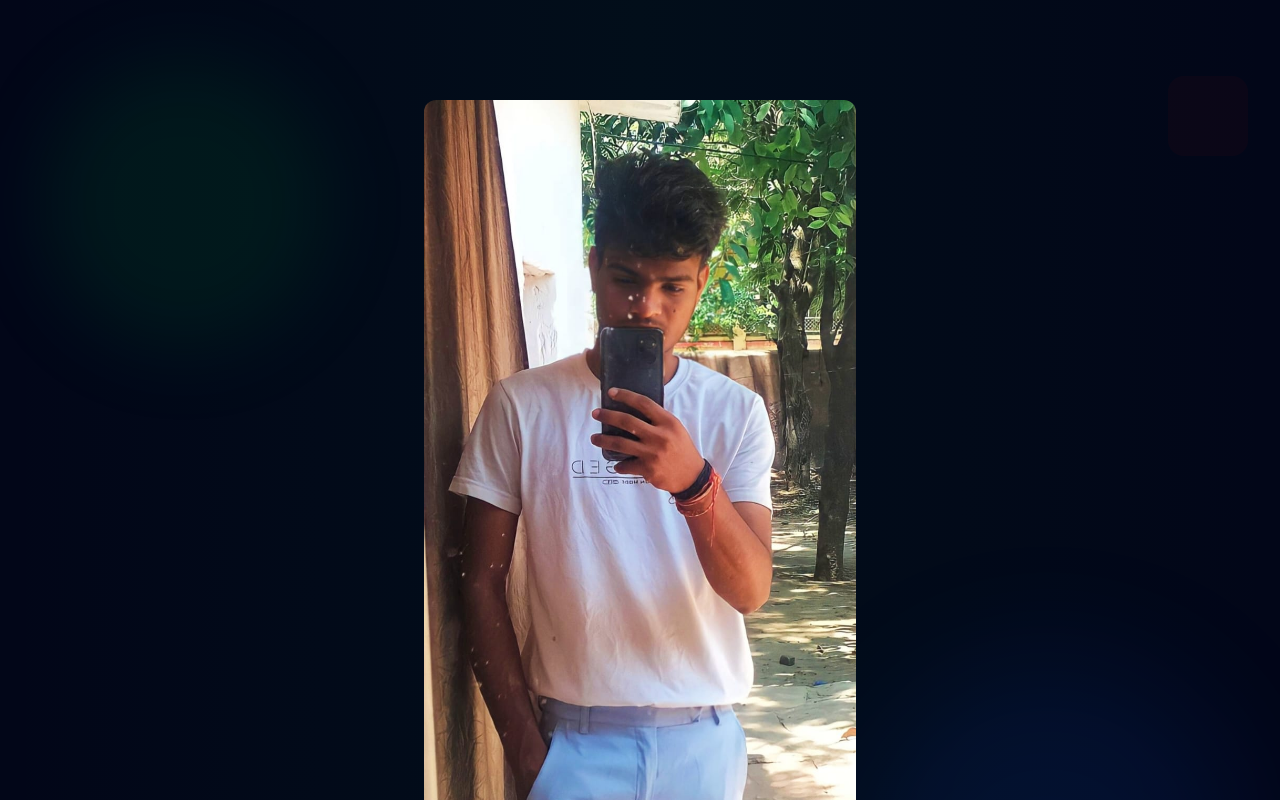
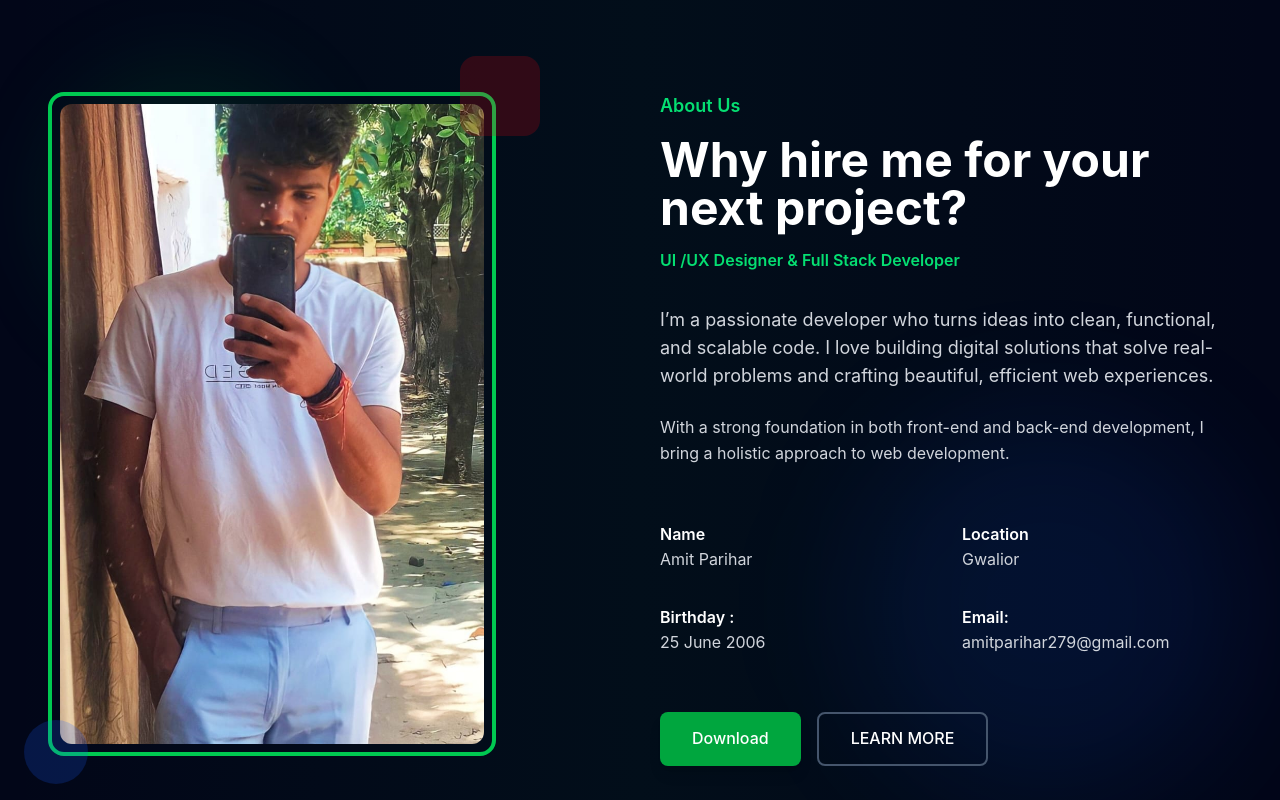
Before and after one commit to panditpavan44/Portfolio-website, a React (Vite) app in the folder portofilio-website/: page / in a window 1280 px wide. Shown: the part 900-1700 px from the top of the page. Built offline with nearby package versions, Linux system fonts and the light colour scheme.

Commit message:
complete about page with animation

```diff
--- a/portofilio-website/src/component/About.jsx
+++ b/portofilio-website/src/component/About.jsx
@@ -1,45 +1,158 @@
-import React from 'react'
-import amit8 from '../assets/amit8.jpeg';
+import React, { useEffect } from "react";
+import amit8 from "../assets/amit8.jpeg";
 
 function About() {
+  const [isVisible, setIsVisible] = React.useState(false);
+  useEffect(() => {
+    const observer = new IntersectionObserver(
+      ([entry]) => {
+        if (entry.intersectionRatio) {
+          setIsVisible(true);
+        }
+      },
+      { threshold: 0.3 }
+    );
+    const element = document.getElementById("about");
+    if (element) observer.observe(element);
+    return () => observer.disconnect();
+  }, []);
   return (
-   <section id='about' className='py-24 bg-slate-950 relative overflow-hidden'>
+    <section id="about" className="py-24 bg-slate-950 relative overflow-hidden">
       {/* Animated Background Elements */}
-        <div className='absolute inset-0'>
-            <div className="absolute top-20 left-10 w-72 h-72 bg-green-600/10 rounded-full blur-2xl">
+      <div className="absolute inset-0">
+        <div className="absolute top-20 left-10 w-72 h-72 bg-green-600/10 rounded-full blur-2xl"></div>
+        <div
+          className="absolute bottom-20 right-10 w-96 h-96 bg-blue-600/10 rounded-full
+            blur-3xl"
+        ></div>
+        <div
+          className="absolute top-1/2 left-1/2 transform -translate-x-1/2 -translate-y-1/2
+            w-full h-full bg-gradient-to-r from-transparent via-green-600/5 to-transparent"
+        ></div>
+      </div>
+      <div className="container mx-auto px-6 py-4">
+        <div className="container px-6 relative z-10">
+          <div className="flex flex-col md:flex-row items-center md:items-start justify-between gap-10">
+            {/* Left Image */}
+            <div
+              className={`relative w-full md:w-1/2 flex justify-center md:justify-start `}
+            >
+              <div className={`relative group w-full max-w-md `}>
+                <div
+                  className={`relative border-4 border-green-500 rounded-2xl p-2 group-hover:border-green-400 transition-all duration-300 ${
+                    isVisible
+                      ? "opacity-100 translate-x-0"
+                      : "opacity-0 -translate-x-10"
+                  }`}
+                >
+                  <img
+                    src={amit8}
+                    alt="photo"
+                    className="w-full rounded-xl transition-all duration-500 group-hover:scale-105 h-160 object-cover"
+                  />
+                  <div className="absolute inset-2 bg-gradient-to-tr from-green-600/10 to-transparent rounded-xl opacity-0 group-hover:opacity-100 transition-all duration-500"></div>
 
+                  {/* Floating Decoration */}
+                  <div className="absolute -top-10 -right-12 w-20 h-20 bg-red-600 rounded-2xl opacity-20"></div>
+                  <div className="absolute -bottom-8 -left-7 w-16 h-16 bg-blue-600 rounded-full opacity-20"></div>
                 </div>
-            <div className='absolute bottom-20 right-10 w-96 h-96 bg-blue-600/10 rounded-full
-            blur-3xl'></div>
-            <div className="absolute top-1/2 left-1/2 transform -translate-x-1/2 -translate-y-1/2
-            w-full h-full bg-gradient-to-r from-transparent via-green-600/5 to-transparent"></div>
               </div>
-        <div className='container mx-auto px-6 py-4'>
-            <div className="container px-6 relative z-10">
-                <div className="grid lg:grid-col-2 gap-16 items-space">
-                    {/* Left image */}
-                    <div className={`relative transition-all duration-1000`}>
-                        <div className="relative-group">
-                            <div className="w-full max-w-md mx-auto">
-                                <div className="relative-border-4 border-green-500 rounded-2xl p-2 group-hover:border-green-400
-                                transition-all duration-300">
-                                    <img src={amit8} alt="phote" className='w-full rounded-xl transition-all duration-500 group-hover:scale-105'/>
-                                    <div className='absolute inset-2 bg-gradient-to-tr from-green-600/10 to-transparent rounded-xl
-                                    opacity-0 group-hover:opacity-100 transition-all duration-500'></div>
-                                    {/* Floating Decoration */}
-                                    <div className="absolute -top-4 -right-4 w-20 h-20 bg-red-600/20 rounded-2xl opacity-20"></div>
-                        <div className="absolute -bottom-4 -left-4 w-16 h-16 bg-blue-600/20 rounded-full opacity-20"></div>
+            </div>
+
+            {/* Right Content */}
+            <div
+              className={`w-full md:w-1/2 space-y-8 transition-all duration-1000 delay-300 text-center md:text-left ${
+                isVisible
+                  ? "opacity-100 translate-x-0"
+                  : "opacity-0 -translate-x-10"
+              }`}
+            >
+              <div className="space-y-4">
+                <p className="text-green-400 font-semibold text-lg">About Us</p>
+                <h2 className="text-4xl md:text-5xl text-white font-bold">
+                  Why hire me for your <br />
+                  <span>next project?</span>
+                </h2>
+                <p className="text-green-400 font-semibold delay-200">
+                  UI /UX Designer & Full Stack Developer
+                </p>
+              </div>
+              <div className="space-y-6 text-gray-300 leading-relaxed">
+                <p
+                  className={`text-lg transition-all duration-100 delay-500 ${
+                    isVisible
+                      ? "opacity-100 translate-x-0"
+                      : "opacity-0 -translate-x-10"
+                  }`}
+                >
+                  I’m a passionate developer who turns ideas into clean,
+                  functional, and scalable code. I love building digital
+                  solutions that solve real-world problems and crafting
+                  beautiful, efficient web experiences.
+                </p>
+                <p
+                  className={`transition-all duration-100 delay-500 ${
+                    isVisible
+                      ? "opacity-100 translate-x-0"
+                      : "opacity-0 -translate-x-10"
+                  }`}
+                >
+                  With a strong foundation in both front-end and back-end
+                  development, I bring a holistic approach to web development.
+                </p>
+              </div>
+              <div
+                className={`grid grid-cols-2 gap-8 py-6 transition-all duration-1000 delay-500 ${
+                  isVisible
+                    ? "opacity-100 translate-x-0"
+                    : "opacity-0 -translate-x-10"
+                }`}
+              >
+                <div className="group">
+                  <p className="text-white font-semibold group-hover:text-green-400 transition-all duration-300">
+                    Name
+                  </p>
+                  <p className="text-gray-300 ">Amit Parihar</p>
+                </div>
+                <div className="group">
+                  <p className="text-white font-semibold group-hover:text-green-400 transition-all duration-300">
+                    Location
+                  </p>
+                  <p className="text-gray-300">Gwalior</p>
+                </div>
+                <div className="group">
+                  <p className="text-white font-semibold group-hover:text-green-400 transition-all duration-300">
+                    Birthday :
+                  </p>
+                  <p className="text-gray-300">25 June 2006</p>
+                </div>
+                <div className="group">
+                  <p className="text-white font-semibold group-hover:text-green-400 transition-all duration-300">
+                    Email:
+                  </p>
+                  <p className="text-gray-300">amitparihar279@gmail.com</p>
+                </div>
+              </div>
+              <div className="flex flex-wrap gap-4 transition-all duration-1000 delay-1100">
+                <button
+                  className="bg-green-600 text-white px-8 py-3 rounded-lg  hover:bg-green-700 transition-all duration-300
+                font-medium shadow-lg hover:shadow-xl hover:scale-105"
+                >
+                  Download
+                </button>
+                <button
+                  className="border-2 border-slate-600 text-white px-8 py-3 rounded-lg hover:border-green-600 hover:text-green-400
+                transition-all duration-300 font-medium hover:scale-105"
+                >
+                  LEARN MORE
+                </button>
               </div>
             </div>
           </div>
         </div>
-                    {/* Right Content */}
-                    <div></div>
-                </div>
-            </div>
       </div>
     </section>
-  )
+  );
 }
 
-export default About
+export default About;
```
Lines whose indentation alone changed are shown as unchanged.
